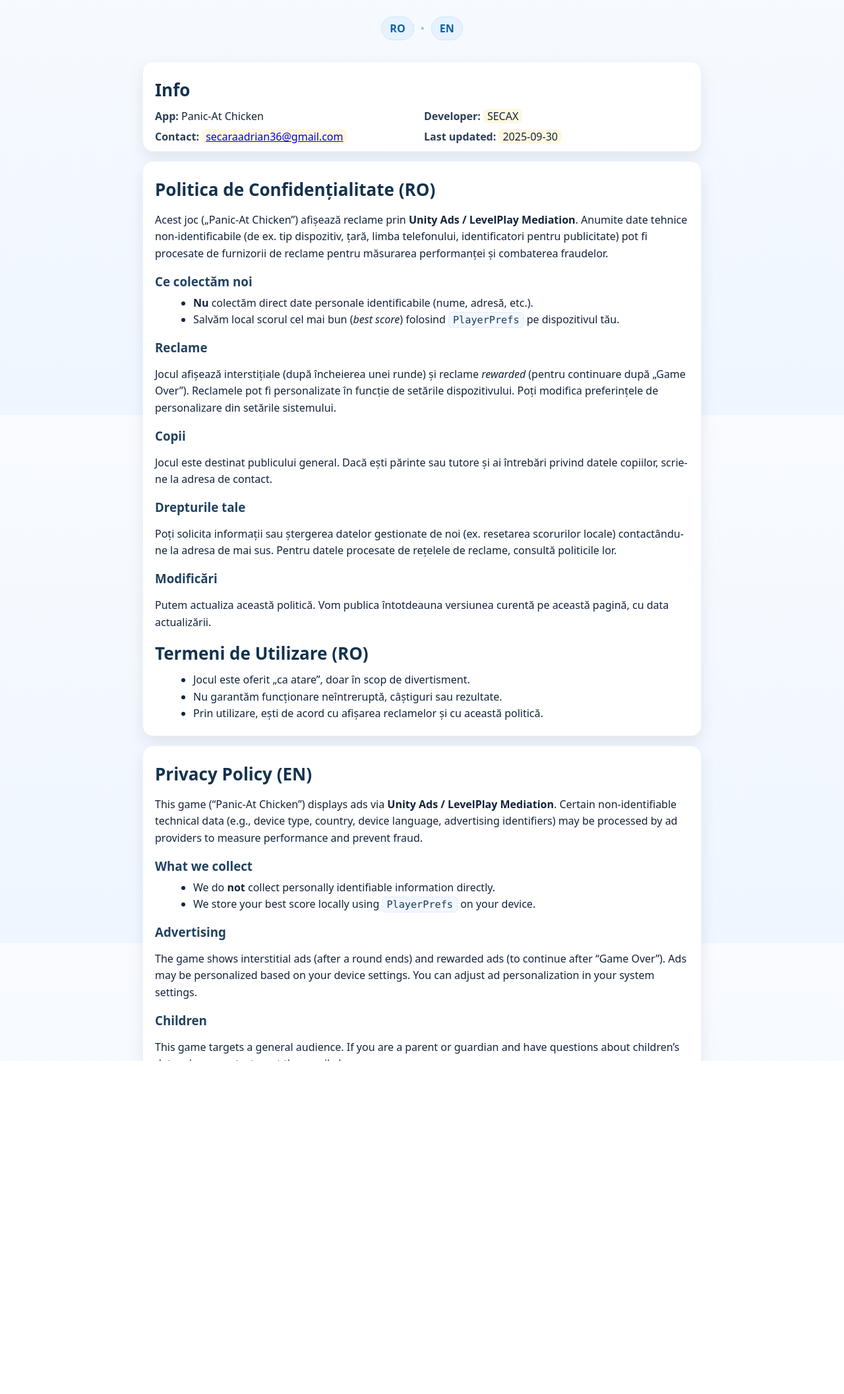
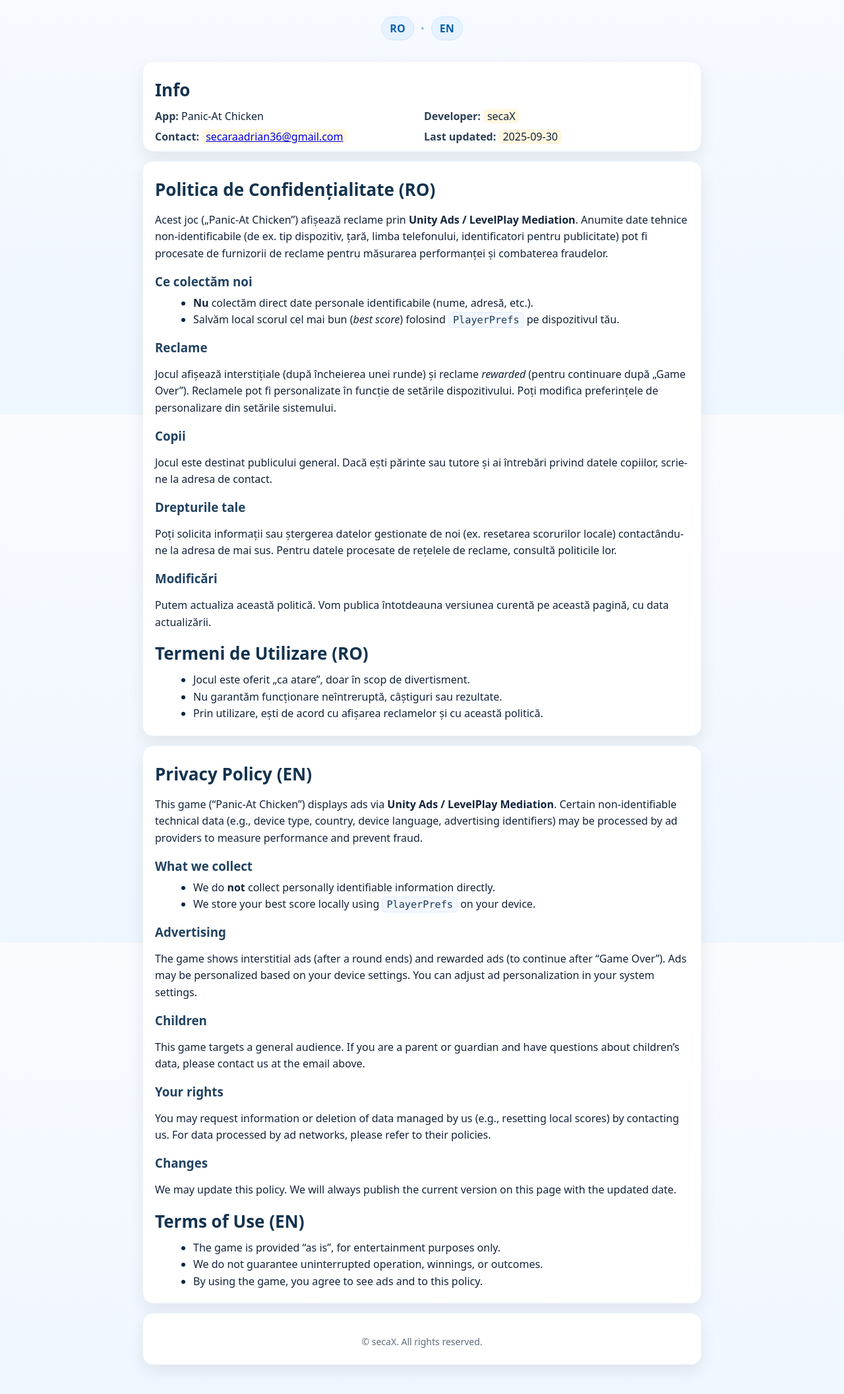
Before and after one commit to SecaraAdrian/panic-at-chicken-legal, a plain HTML site: page index.html in a window 1280 px wide. Shown: the part 171-2284 px from the top of the page at 66% size. Drawn offline with Linux system fonts and the light colour scheme.

Commit message:
Update index.html

```diff
--- a/index.html
+++ b/index.html
@@ -31,7 +31,7 @@
       <h2>Info</h2>
       <ul class="meta">
         <li><strong>App:</strong> Panic-At Chicken</li>
-        <li><strong>Developer:</strong> <span class="editable">SECAX</span></li>
+        <li><strong>Developer:</strong> <span class="editable">secaX</span></li>
         <!-- Alege UNA din variantele de mai jos și șterge-o pe cealaltă -->
         <!-- Varianta EMAIL: -->
         <li><strong>Contact:</strong>
@@ -107,7 +107,7 @@
     </section>
 
     <section class="card footer-note">
-      <p>© <span class="editable">SECAX</span>. All rights reserved.</p>
+      <p>© <span class="editable">secaX</span>. All rights reserved.</p>
     </section>
   </main>
 </body>
```
